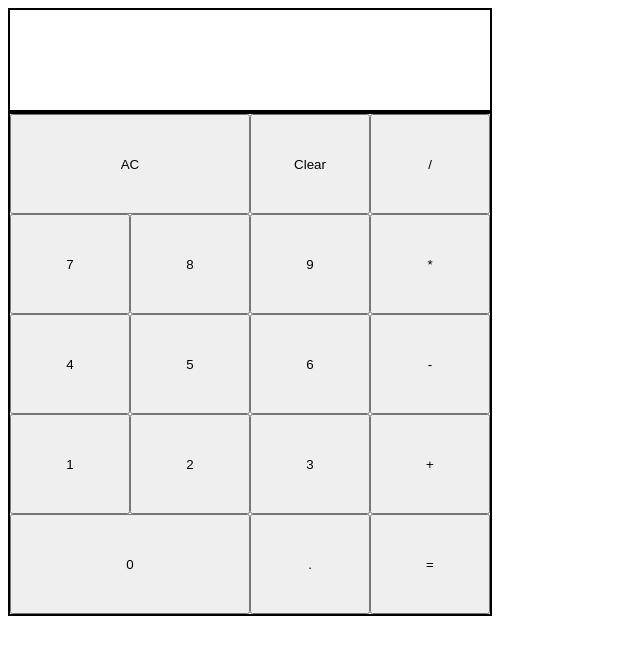
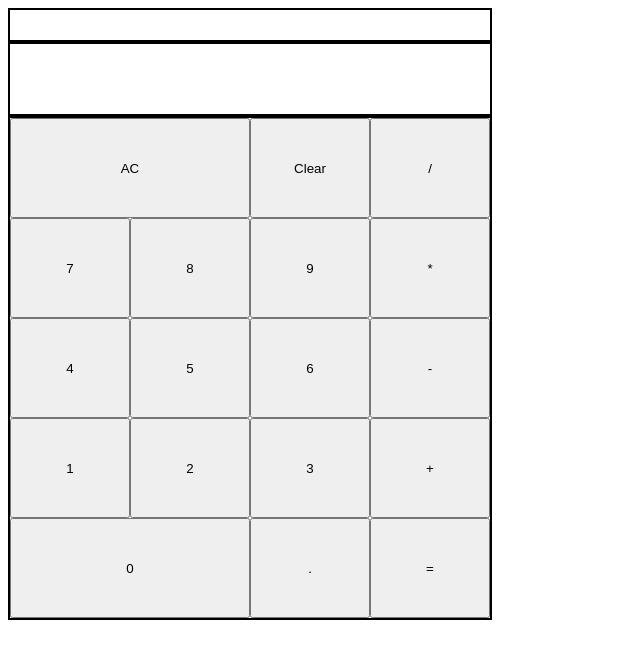
Before and after one commit to aish8la/Calculator, a plain HTML site: page index.html in a window 1280 px wide. Shown: the whole page, without its empty margins (0-640 px from the left). Drawn offline with Linux system fonts and the light colour scheme.

Commit message:
add history display and styled it

```diff
--- a/index.html
+++ b/index.html
@@ -8,6 +8,7 @@
     <link href="./styles.css" rel="stylesheet">
 </head>
 <body>
+    <div class="history" id="history"></div>
     <div class="display-section" id="display"></div>
     <div class="button-section">
         <div class="first-row-btn button-ctn">
--- a/styles.css
+++ b/styles.css
@@ -7,7 +7,7 @@
 }
 
 .display-section {
-    height: 100px;
+    height: 70px;
     width: 480px;
     border: 2px solid black;
 }
@@ -31,3 +31,9 @@
 #allClear-btn {
     flex-grow: 1;
 }
+
+.history {
+    width: 480px;
+    border: 2px solid black;
+    height: 30px;
+}
```
